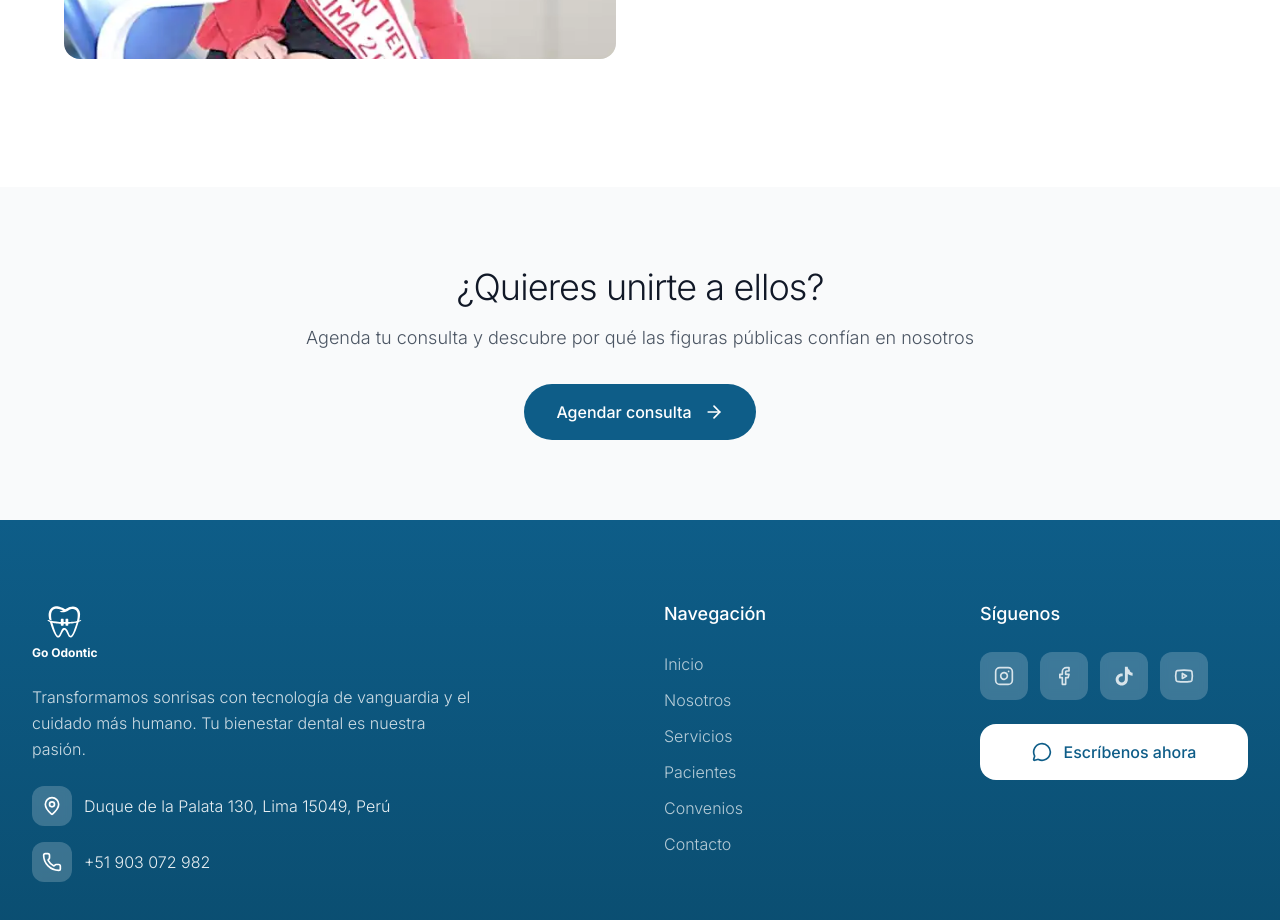
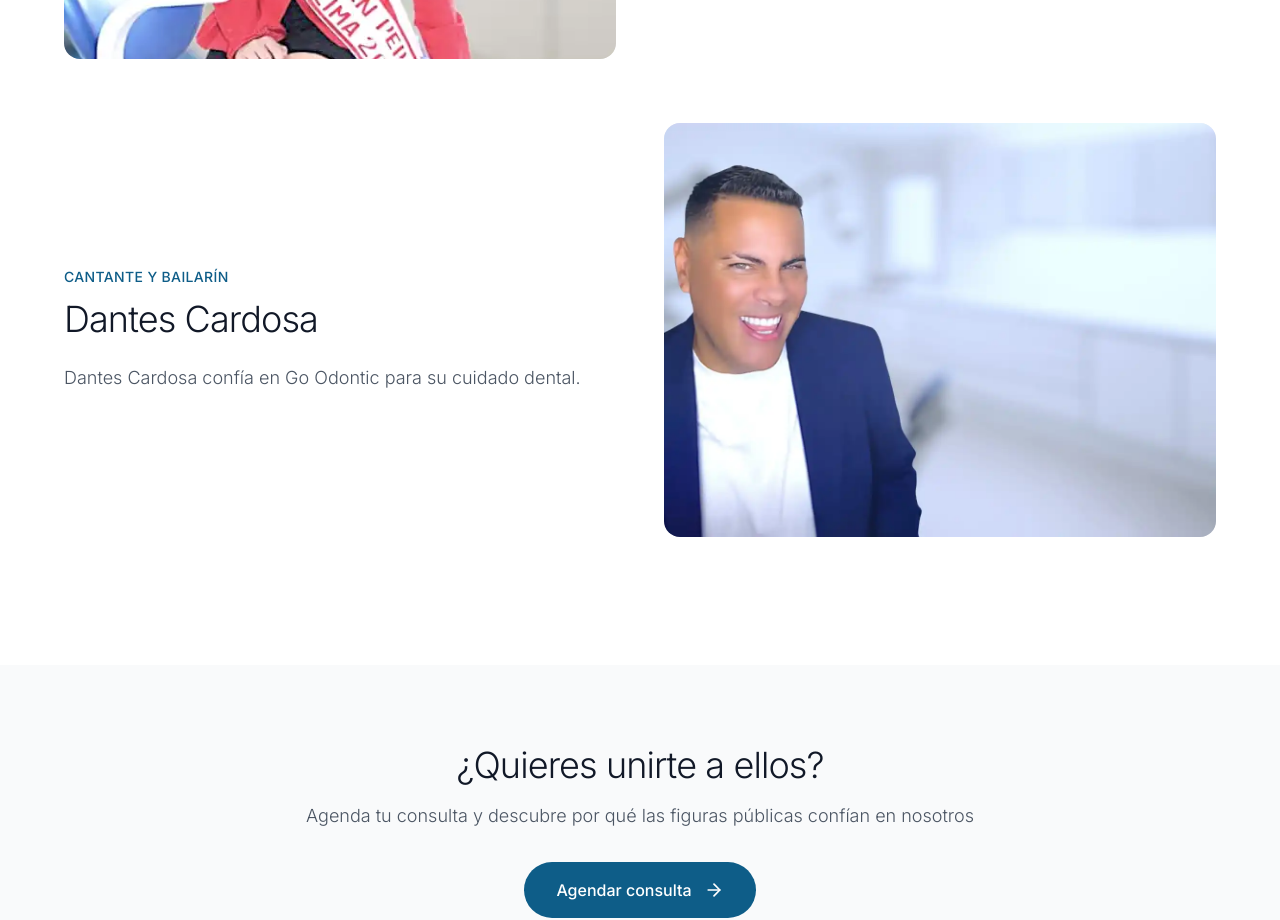
Before and after one commit to Russel-FS/nx-odontonic-deploy, a Next.js app: page /pacientes in a window 1280 px wide. Shown: the part 5460-6380 px from the top of the page. Built offline with nearby package versions, Linux system fonts and the light colour scheme.

Commit message:
update blog

```diff
--- a/src/app/pacientes/page.tsx
+++ b/src/app/pacientes/page.tsx
@@ -73,6 +73,12 @@ const patients = [
     image: "/blog/miss-teen-region-lima.webp",
     desc: "Miss Teen Región Lima 2024 visitó el consultorio para su control dental y estética de sonrisa.",
     url: "https://youtube.com/shorts/tBfCUcLwc10?si=ug5acErpRrjui0K9",
+  },
+  {
+    name: "Dantes Cardosa",
+    category: "Cantante y Bailarín",
+    image: "/blog/Dantes-Cardosa.webp",
+    desc: "Dantes Cardosa confía en Go Odontic para su cuidado dental.",
   },
 ];
 
```
Also changed, not shown: public/blog/Dantes-Cardosa.webp (added).
